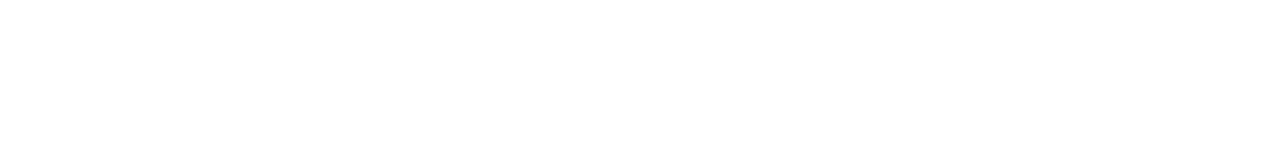
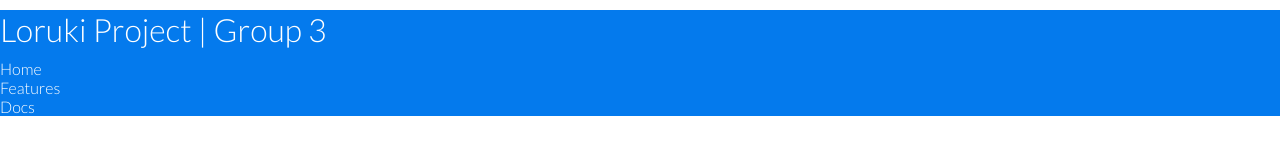
Before and after one commit to lab-antwerp-1/agile-group-3, a website: page index.html in a window 1280 px wide. Drawn offline with Linux system fonts and the light colour scheme.

Commit message:
added some html and css

```diff
--- a/index.html
+++ b/index.html
@@ -4,9 +4,24 @@
     <meta charset="UTF-8" />
     <link rel="icon" type="image/svg+xml" href="./client/assets/favicon.ico" />
     <meta name="viewport" content="width=device-width, initial-scale=1.0" />
-    <title>project!</title>
+    <link rel="stylesheet" href="https://cdnjs.cloudflare.com/ajax/libs/font-awesome/6.0.0-beta2/css/all.min.css" integrity="sha512-YWzhKL2whUzgiheMoBFwW8CKV4qpHQAEuvilg9FAn5VJUDwKZZxkJNuGM4XkWuk94WCrrwslk8yWNGmY1EduTA==" crossorigin="anonymous" referrerpolicy="no-referrer" />
+    <title>Loruki Project|Group 3</title>
 
     <link href="./styles/index.css" rel="stylesheet" />
   </head>
-  <body></body>
-</html>
+  <body>
+    <!--sanne-->
+    <!--Navbar-->
+    <div class="navbar">
+      <div class="container">
+        <h1 class="logo">Loruki Project | Group 3</h1>
+        <nav>
+          <ul>
+            <li><a href="index.html">Home</a></li>
+            <li><a href="features.html">Features</a></li>
+            <li><a href="docs.html">Docs</a></li>
+          </ul>
+        </nav>
+      </div>
+    </div>
+    <!--sanne-->
--- a/styles/index.css
+++ b/styles/index.css
@@ -1 +1,42 @@
-@import url("./something.css");
+
+@import url('https://fonts.googleapis.com/css2?family=Lato:wght@300&display=swap');
+
+* {
+  box-sizing: border-box;
+  padding: 0;
+  margin: 0;
+}
+
+body {
+  font-family: 'Lato', sans-serif;
+  color: #333;
+  line-height: 1,6;
+}
+
+ul {
+  list-style-type: none;
+}
+
+a{
+  text-decoration: none;
+  color: #fff;
+}
+
+h1,h2 {
+  font-weight: 300;
+  line-height: 1,2;
+  margin: 10px 0;
+}
+
+p {
+  margin: 10px 0;
+}
+
+img {
+  width: 100%;
+}
+
+.navbar {
+  background-color: #047aed;
+  color: #fff;
+}
--- a/styles/something.css
+++ /dev/null
@@ -1,3 +0,0 @@
-body {
-  background-color: white;
-}
```
Also changed, not shown: planning/backlog.md (+0 -4 lines).
